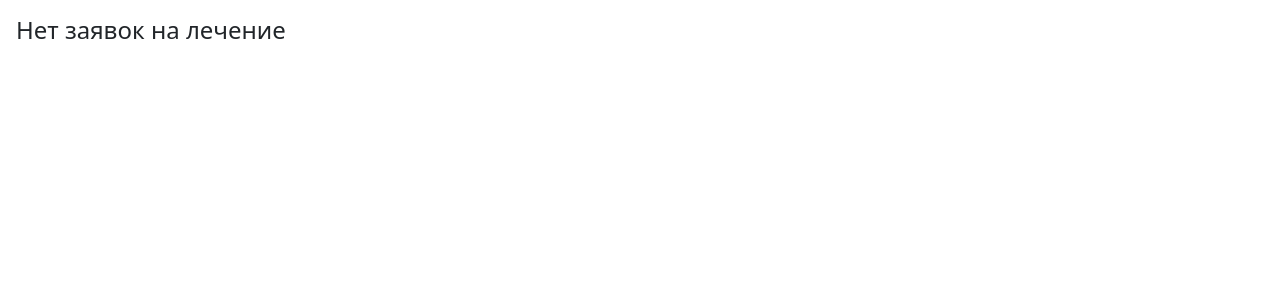
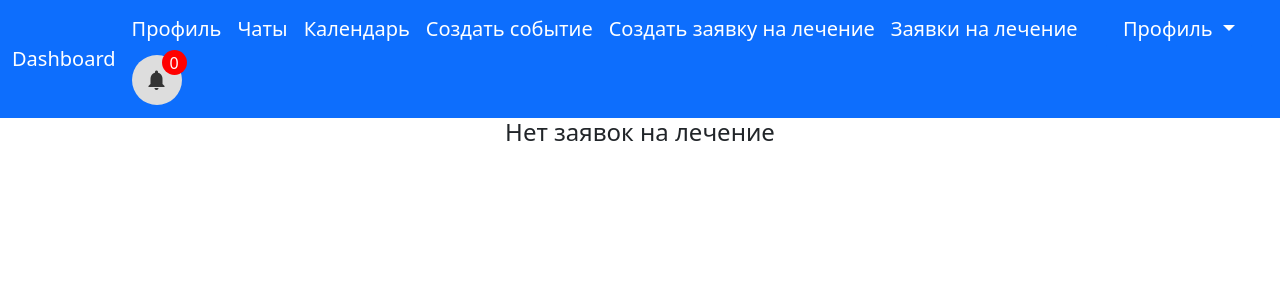
Before and after one commit to BekusovMikhail/medical-app, a Django app: page /accept_treatment in a window 1280 px wide. Shown: the top 300 px of the page. Run offline with Django 4.2, Linux system fonts and the light colour scheme; a user stored in the database is signed in; tables that the repository leaves empty hold one stand-in row (values such as "Sample post"); data that the repository does not hold is empty.

Commit message:
Add rating and fixes

```diff
--- a/med/models.py
+++ b/med/models.py
@@ -106,8 +106,17 @@ class Treatment(models.Model):
     status = models.IntegerField(default=-1, unique=False)
     complaint = models.TextField(default=None, null=True, unique=False)
     symptoms = models.TextField(default=None, null=True, unique=False)
+    creationDate = models.DateTimeField(auto_now_add=True)
+    closeDate = models.DateTimeField(null=True, blank=True, default=None)
 
 class CurrentProcedure(models.Model):
     procedure = models.OneToOneField(Procedure, on_delete=models.CASCADE, null=True, blank=True)
     time = models.DateTimeField(blank=True, null=True)
     treatment = models.ForeignKey(Treatment, on_delete = models.CASCADE)
+    creationDate = models.DateTimeField(auto_now_add=True)
+
+class Rating(models.Model):
+    rating = models.FloatField(default=2.0, unique=False)
+    owner = models.ForeignKey(User, on_delete=models.CASCADE, null=True, blank=True, unique=False, related_name='owner')
+    rater = models.ForeignKey(User, on_delete=models.SET_NULL, null=True, blank=True, unique=False, related_name='rater')
+    creationDate = models.DateTimeField(auto_now_add=True)
--- a/med/static/med/js/account.js
+++ b/med/static/med/js/account.js
@@ -18,7 +18,10 @@ window.onload = () => {
     avatar.onchange = evt => {
         const [file] = avatar.files
         if (file) {
+            imgPreview.hidden = false
             imgPreview.src = URL.createObjectURL(file)
+        } else {
+            imgPreview.hidden = true
         }
     }
 
--- a/med/templates/med/accept_treatment.html
+++ b/med/templates/med/accept_treatment.html
@@ -1,5 +1,7 @@
-<!DOCTYPE html>
+{% extends "med/base.html" %}
+{% block content %}
 {% load static %}
+
 <html lang="en">
 <head>
   <meta charset="UTF-8">
@@ -7,14 +9,13 @@
   <meta name="viewport" content="width=device-width, initial-scale=1.0">
   <link href="https://cdn.jsdelivr.net/npm/bootstrap@5.1.3/dist/css/bootstrap.min.css" rel="stylesheet" integrity="sha384-1BmE4kWBq78iYhFldvKuhfTAU6auU8tT94WrHftjDbrCEXSU1oBoqyl2QvZ6jIW3" crossorigin="anonymous">
   <script src="https://cdn.jsdelivr.net/npm/bootstrap@5.1.3/dist/js/bootstrap.bundle.min.js" integrity="sha384-ka7Sk0Gln4gmtz2MlQnikT1wXgYsOg+OMhuP+IlRH9sENBO0LRn5q+8nbTov4+1p" crossorigin="anonymous"></script>
-  <title>СМБ</title>
+  <title>Document</title>
 </head>
 
 <style>
-    body {
-        height:100vh;
-        width: 100vw;
-        padding: 1rem;
+
+    h4 {
+      align-self: center;
     }
 
     .request {
@@ -90,7 +91,7 @@ window.onload = () => {
 
 </script>
 
-<body>
+
 {% if treatments_for_accept|length == 0  %}
   <h4 style="display: block;" id="NoTreatments">Нет заявок на лечение</h4>
 {% else %}
@@ -109,7 +110,4 @@ window.onload = () => {
   <button type="button" class="btn btn-danger" data-treatment-id="{{ treatment.id }}" id='buttDecline'>Отклонить</button>
 </div>
 {% endfor %}
-
-
-</body>
-</html>
+{% endblock content %}
--- a/med/templates/med/account.html
+++ b/med/templates/med/account.html
@@ -194,7 +194,7 @@
                             <div class="mb-3">
                                 <label for="avatar" class="form-label">Загрузить аватар</label>
                                 <input class="form-control" name="avatar" form="settings" type="file" accept="image/*" id="avatar" disabled>
-                                <img id="imgPreview" src="#" alt="your image" />
+                                <img id="imgPreview" src="#" alt="your image" hidden/>
                             </div>
                             {% for field in data %}
                             <div class="mb-3">
--- a/med/templates/med/base.html
+++ b/med/templates/med/base.html
@@ -77,9 +77,11 @@
         <li class="nav-item">
           <a class="navbar-brand" href="/calendar">Календарь</a>
         </li>
+        {% if request.user.is_clinic %}
         <li class="nav-item">
             <a class="navbar-brand" href="/create_event">Создать событие</a>
         </li>
+        {% endif %}
         {% if request.user.is_patient %}
         <li class="nav-item">
           <a class="navbar-brand" href="/create_treatment">Создать заявку на лечение</a>
--- a/med/views.py
+++ b/med/views.py
@@ -134,36 +134,39 @@ def calendar(request):
 
 def create_event(request):
     user = request.user
+    if user.is_clinic:
+        if request.method == "POST":
+            name = request.POST['name']
+            date_time = request.POST['date_time']
+            description = request.POST['description']
+            instructions = request.POST['instructions']
+            type_ = request.POST['type']
+            user_id_list = request.POST.getlist("user_id[]")
 
-    if request.method == "POST":
-        name = request.POST['name']
-        date_time = request.POST['date_time']
-        description = request.POST['description']
-        instructions = request.POST['instructions']
-        type_ = request.POST['type']
-        user_id_list = request.POST.getlist("user_id[]")
+            event = Event(name=name, date_time=date_time, description=description, instructions=instructions, type=type_)
+            event.save()
+            event.users.add(user)
+            for i in user_id_list:
+                event.users.add(User.objects.get(id=int(i)))
+                event.save()
 
-        event = Event(name=name, date_time=date_time, description=description, instructions=instructions, type=type_)
-        event.save()
-        event.users.add(user)
-        for i in user_id_list:
-            event.users.add(User.objects.get(id=int(i)))
-            event.save()
+        users = User.objects.exclude(id=user.id).exclude(is_staff=True)
+        users_p = Patient.objects.exclude(user_id=user.id)
+        users_d = Doctor.objects.exclude(user_id=user.id)
+        users_c = Clinic.objects.exclude(user_id=user.id)
 
-    users = User.objects.exclude(id=user.id).exclude(is_staff=True)
-    users_p = Patient.objects.exclude(user_id=user.id)
-    users_d = Doctor.objects.exclude(user_id=user.id)
-    users_c = Clinic.objects.exclude(user_id=user.id)
+        context = {
+            'notifications_count': len(user.notification_set.all()),
+            'users': users,
+            'list_size': min(len(users), 10) + 3,
+            'users_p': users_p,
+            'users_d': users_d,
+            'users_c': users_c,
+        }
+        return render(request, 'med/create_event.html', context)
 
-    context = {
-        'notifications_count': len(user.notification_set.all()),
-        'users': users,
-        'list_size': min(len(users), 10) + 3,
-        'users_p': users_p,
-        'users_d': users_d,
-        'users_c': users_c,
-    }
-    return render(request, 'med/create_event.html', context)
+    else:
+        return HttpResponseRedirect("/dashboard")
 
 
 def account(request):
@@ -232,6 +235,7 @@ def account(request):
         'usr': usr,
         'fullname': fullname,
         'error': error if error else None,
+        'notifications_count': len(request.user.notification_set.all()),
     }
     return render(request, 'med/account.html', context)
 
@@ -253,7 +257,7 @@ def settings(request):
         context.append({'name': 'specialization', 'type': 'text', 'label': 'Специализация', 'value': request.user.doctor.specialization})
         context.append({'name': 'description', 'type': 'textarea', 'label': 'Описание', 'value': request.user.doctor.extra})
 
-    return render(request, 'med/settings.html', context={'data': context})
+    return render(request, 'med/settings.html', context={'data': context, 'notifications_count': len(request.user.notification_set.all())})
 
 
 def profile(request):
@@ -264,7 +268,7 @@ def profile(request):
     else:
         return HttpResponseForbidden("Forbidden")
 
-    context = {'avatar': user.avatar.url}
+    context = {'avatar': user.avatar.url, 'notifications_count': len(request.user.notification_set.all()),}
 
     if user.is_patient:
         context['name'] = "{} {} {}".format(user.last_name, user.first_name, user.patronymic)
@@ -310,6 +314,7 @@ def create_treatment(request):
         context = {
             'clinics': Clinic.objects.all(),
             'doctors': Doctor.objects.all(),
+            'notifications_count': len(request.user.notification_set.all()),
             }
 
         return render(request, 'med/create_treatment.html', context=context)
@@ -336,6 +341,7 @@ def accept_treatment(request):
         print(treatments_for_accept)
         return render(request, 'med/accept_treatment.html', context={
             'treatments_for_accept': context_treatments,
+            'notifications_count': len(request.user.notification_set.all()),
         })
 
     else:
```
Also changed, not shown: med/templates/med/create_treatment.html (+8 -5 lines), api/views.py (line endings or trailing spaces), med/media/avatars/96avatar.jpg (added), med/migrations/0001_initial.py (added), med/migrations/0002_rating.py (added), med/migrations/__init__.py (added). Lines whose indentation alone changed are shown as unchanged.
